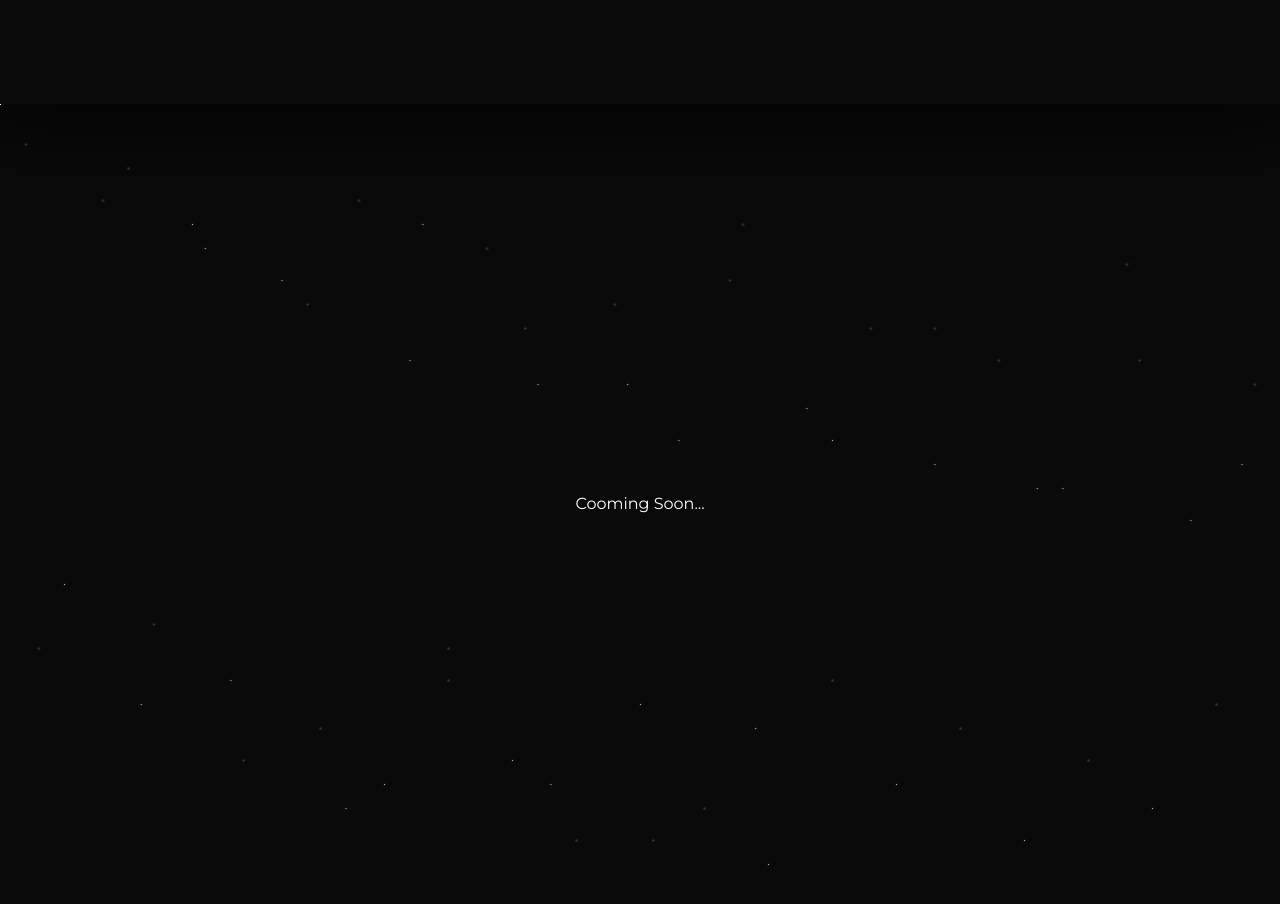
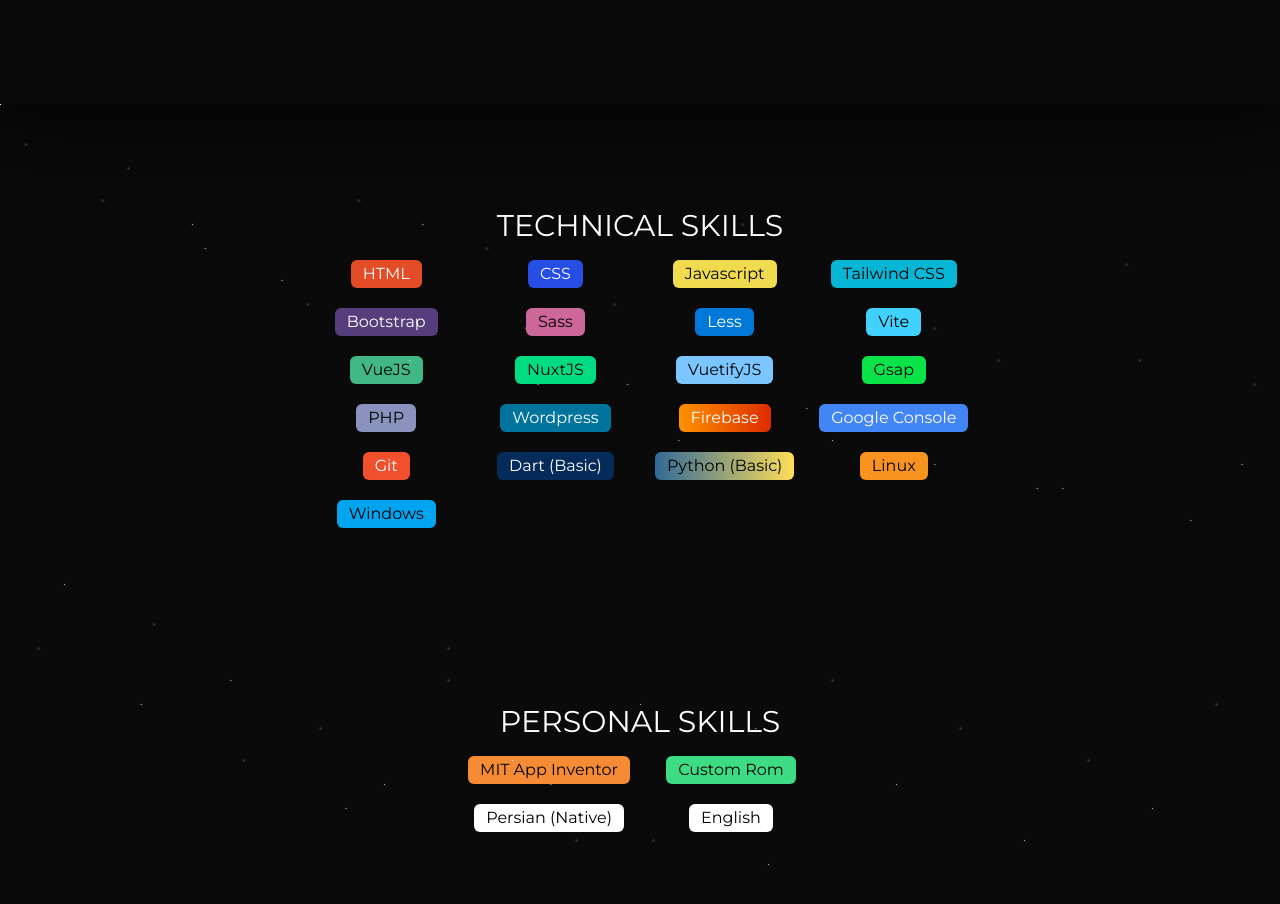
Before and after one commit to imdanieldev/imdanieldev.github.io, a Vue app: page / in a window 1280 px wide. Shown: the part 5600-6504 px from the top of the page. Built offline with nearby package versions, Linux system fonts and the light colour scheme.

Commit message:
The End.

```diff
--- a/src/App.vue
+++ b/src/App.vue
@@ -4,7 +4,8 @@
           <section
                class="min-h-svh w-full flex flex-col bg-neutral-950 justify-center items-center px-4 py-4 relative overflow-hidden z-10">
                <div class="stars top-0"></div>
-               <div class="relative text-center w-full flex justify-between items-center sm:items-start flex-col py-5 sm:py-12 px-3 sm:px-2 min-h-svh gap-5">
+               <div
+                    class="relative text-center w-full flex justify-between items-center sm:items-start flex-col py-5 sm:py-12 px-3 sm:px-2 min-h-svh gap-5">
                     <div class="flex flex-col items-center sm:items-start gap-2 sm:gap-5">
                          <div class="flex flex-col justify-center items-center sm:items-start gap-1 sm:gap-5">
                               <span class="text-2xl sm:text-3xl text-gray-300/60">Hi I'm </span>
@@ -195,8 +196,42 @@
           </section>
           <section class="min-h-svh w-full flex flex-col bg-neutral-950 justify-center items-center px-4 py-4 relative">
                <div class="stars top-0"></div>
-               <div>
-                    Cooming Soon...
+               <div class="min-h-svh w-full flex flex-col justify-around items-center">
+                    <div>
+                         <h3 class="text-2xl sm:text-3xl uppercase text-center">Technical Skills</h3>
+                         <ul class="grid grid-cols-2 md:grid-cols-3 lg:grid-cols-4 gap-2 md:gap-5 justify-items-center mt-4">
+                              <li class="bg-[#e34c26] rounded-md px-3 py-0.5">HTML</li>
+                              <li class="bg-[#264de4] rounded-md px-3 py-0.5">CSS</li>
+                              <li class="bg-[#f0db4f] text-black rounded-md px-3 py-0.5">Javascript</li>
+                              <li class="bg-[#06B6D4] text-black rounded-md px-3 py-0.5">Tailwind CSS</li>
+                              <li class="bg-[#563d7c] rounded-md px-3 py-0.5">Bootstrap</li>
+                              <li class="bg-[#CD6799] text-black rounded-md px-3 py-0.5">Sass</li>
+                              <li class="bg-[#0078d7] rounded-md px-3 py-0.5">Less</li>
+                              <li class="bg-[#41D1FF] text-black rounded-md px-3 py-0.5">Vite</li>
+                              <li class="bg-[#41B883] text-black rounded-md px-3 py-0.5">VueJS</li>
+                              <li class="bg-[#00DC82] text-black rounded-md px-3 py-0.5">NuxtJS</li>
+                              <li class="bg-[#7BC6FF] text-black rounded-md px-3 py-0.5">VuetifyJS</li>
+                              <li class="bg-[#0ae448] text-black rounded-md px-3 py-0.5">Gsap</li>
+                              <li class="bg-[#8993be] text-black rounded-md px-3 py-0.5">PHP</li>
+                              <li class="bg-[#00749C] rounded-md px-3 py-0.5">Wordpress</li>
+                              <li class="bg-gradient-to-l from-[#DD2C00] to-[#FF9100] rounded-md px-3 py-0.5">Firebase</li>
+                              <li class="bg-[#4285F4] rounded-md px-3 py-0.5">Google Console</li>
+                              <li class="bg-[#F1502F] rounded-md px-3 py-0.5">Git</li>
+                              <li class="bg-[#042B59] rounded-md px-3 py-0.5">Dart (Basic)</li>
+                              <li class="bg-gradient-to-r from-[#306998] to-[#ffde57] text-black rounded-md px-3 py-0.5">Python (Basic)</li>
+                              <li class="bg-[#F7931E] text-black rounded-md px-3 py-0.5">Linux</li>
+                              <li class="bg-[#00a4ef] text-black rounded-md px-3 py-0.5">Windows</li>
+                         </ul>
+                    </div>
+                    <div>
+                         <h3 class="text-2xl sm:text-3xl uppercase text-center">Personal Skills</h3>
+                         <ul class="grid grid-cols-1 sm:grid-cols-2 gap-2 md:gap-5 justify-items-center mt-4">
+                              <li class="bg-[#f58b34] text-black rounded-md px-3 py-0.5">MIT App Inventor</li>
+                              <li class="bg-[#3ddc84] text-black rounded-md px-3 py-0.5">Custom Rom</li>
+                              <li class="bg-white text-black rounded-md px-3 py-0.5">Persian (Native)</li>
+                              <li class="bg-white text-black rounded-md px-3 py-0.5">English</li>
+                         </ul>
+                    </div>
                </div>
           </section>
      </div>
```
